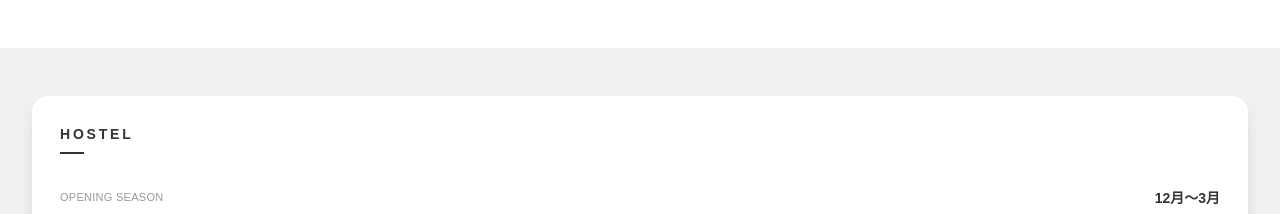
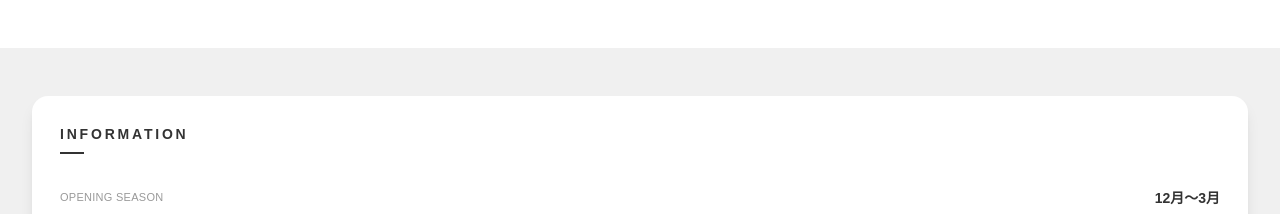
Before and after one commit to furuucodeworks/nishiborakan-hp, a Next.js app: page / in a window 1280 px wide. Shown: the part 1540-1754 px from the top of the page. Built offline with nearby package versions, Linux system fonts and the light colour scheme; a web font is replaced by a local one.

Commit message:
Update top page content

```diff
--- a/src/app/page.tsx
+++ b/src/app/page.tsx
@@ -84,7 +84,7 @@ export default function Home() {
         <div className="w-full bg-white rounded-2xl shadow-lg p-7">
           <div className="flex flex-col gap-2 mb-5">
             <h3 className="text-sm font-bold tracking-[0.2em] text-[#333333]">
-              HOSTEL
+              INFORMATION
             </h3>
             <div className="w-6 h-0.5 bg-[#333333]" />
           </div>
```
